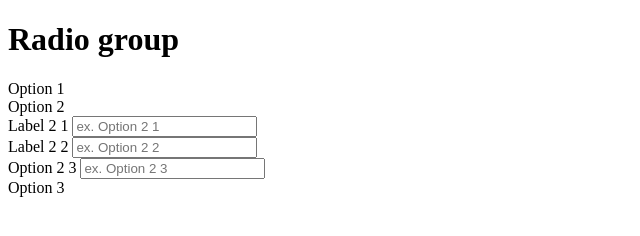
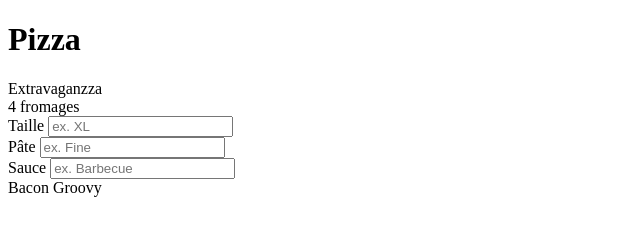
Before and after one commit to 19h47/19h47-radiogroup, a website built with webpack: page index.html in a window 1280 px wide. Shown: the whole page, without its empty margins (0-640 px from the left). Built offline with nearby package versions, Linux system fonts and the light colour scheme.

Commit message:
:memo: README.md

```diff
--- a/index.html
+++ b/index.html
@@ -8,35 +8,35 @@
 </head>
 <body>
 	<div class="js-radios" role="radiogroup" aria-labelledby="radio-label">
-		<h1 id="radio-label">Radio group</h1>
+		<h1 id="radio-label">Pizza</h1>
 
 		<div class="js-radio is-selected" aria-checked="true" tabindex="0" role="radio">
-			<span>Option 1</span>
-			<input type="radio" id="option_1" name="option" value="option_1" checked style="display: none;">
+			<span>Extravaganzza</span>
+			<input type="radio" id="extravaganzza" name="pizza" value="extravaganzza" checked style="display: none;">
 		</div>
 
-		<div class="js-radio" aria-checked="false" tabindex="-1" role="radio" data-condition-class="js-condition-option-1">
-			<span>Option 2</span>
-			<input type="radio" id="option_2" name="option" value="option_2" style="display: none;">
+		<div class="js-radio" aria-checked="false" tabindex="-1" role="radio" data-condition-class="js-condition-4-fromages">
+			<span>4 fromages</span>
+			<input type="radio" id="4-fromages" name="option" value="4-fromages" style="display: none;">
 		</div>
 
-		<div class="js-condition-option-1 is-off">
-			<label for="option_2_1">Label 2 1</label>
-			<input id="option_2_1" type="text" name="option_2_1" placeholder="ex. Option 2 1">
+		<div class="js-condition-4-fromages is-off">
+			<label for="size">Taille</label>
+			<input id="size" type="text" name="size" placeholder="ex. XL">
 		</div>
-		<div class="js-condition-option-1 is-off">
-			<label for="option_2_2">Label 2 2</label>
-			<input id="option_2_2" name="option_2_2" type="text" placeholder="ex. Option 2 2">
+		<div class="js-condition-4-fromages is-off">
+			<label for="pate">Pâte</label>
+			<input id="pate" name="pate" type="text" placeholder="ex. Fine">
 		</div>
 
-		<div class="js-condition-option-1 is-off">
-			<label for="option_2_3">Option 2 3</label>
-			<input id="option_2_3" type="text" name="option_2_3" placeholder="ex. Option 2 3">
+		<div class="js-condition-4-fromages is-off">
+			<label for="sauce">Sauce</label>
+			<input id="sauce" type="text" name="sauce" placeholder="ex. Barbecue">
 		</div>
 
 		<div class="js-radio" aria-checked="false" tabindex="-1" role="radio">
-			<span>Option 3</span>
-			<input type="radio" id="option_3" name="option" value="option_3" style="display: none;">
+			<span>Bacon Groovy</span>
+			<input type="radio" id="bacon-groovy" name="option" value="bacon-groovy" style="display: none;">
 		</div>
 
 	</div>
```
Also changed, not shown: README.md.
